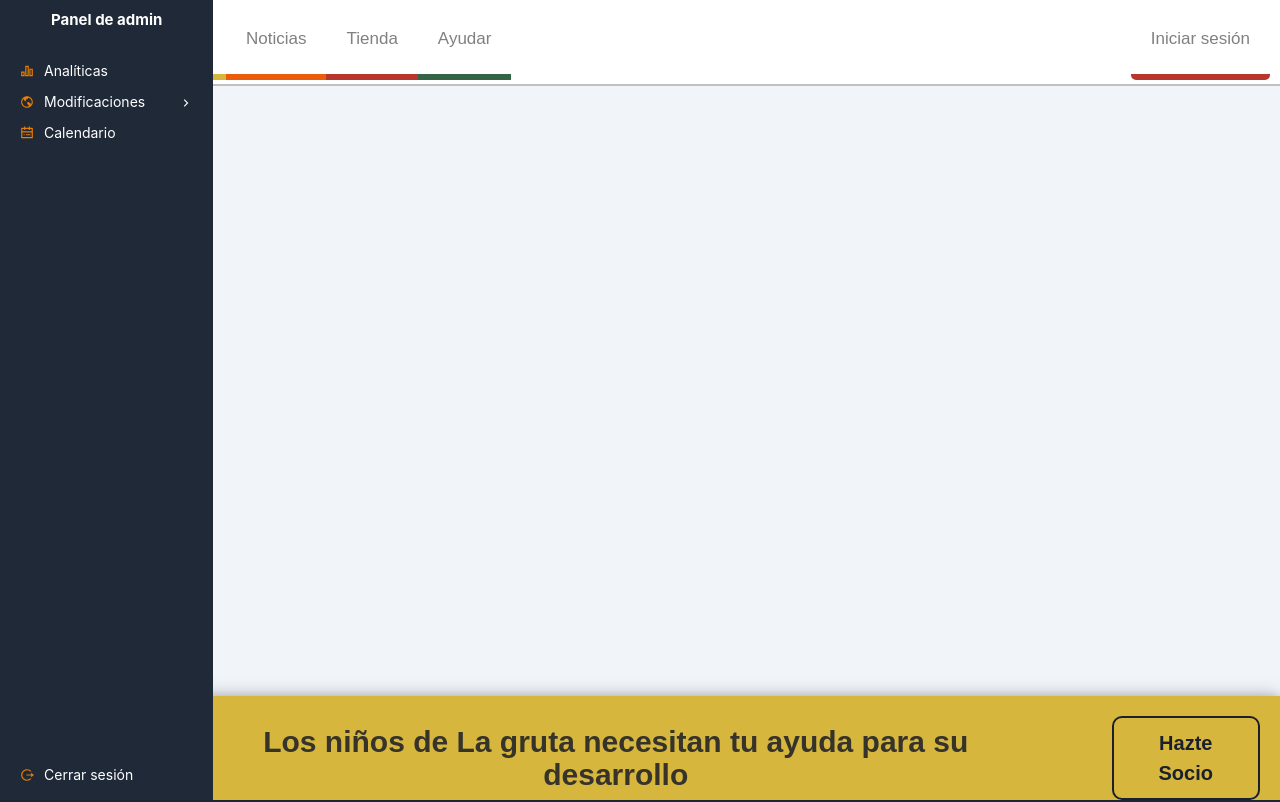
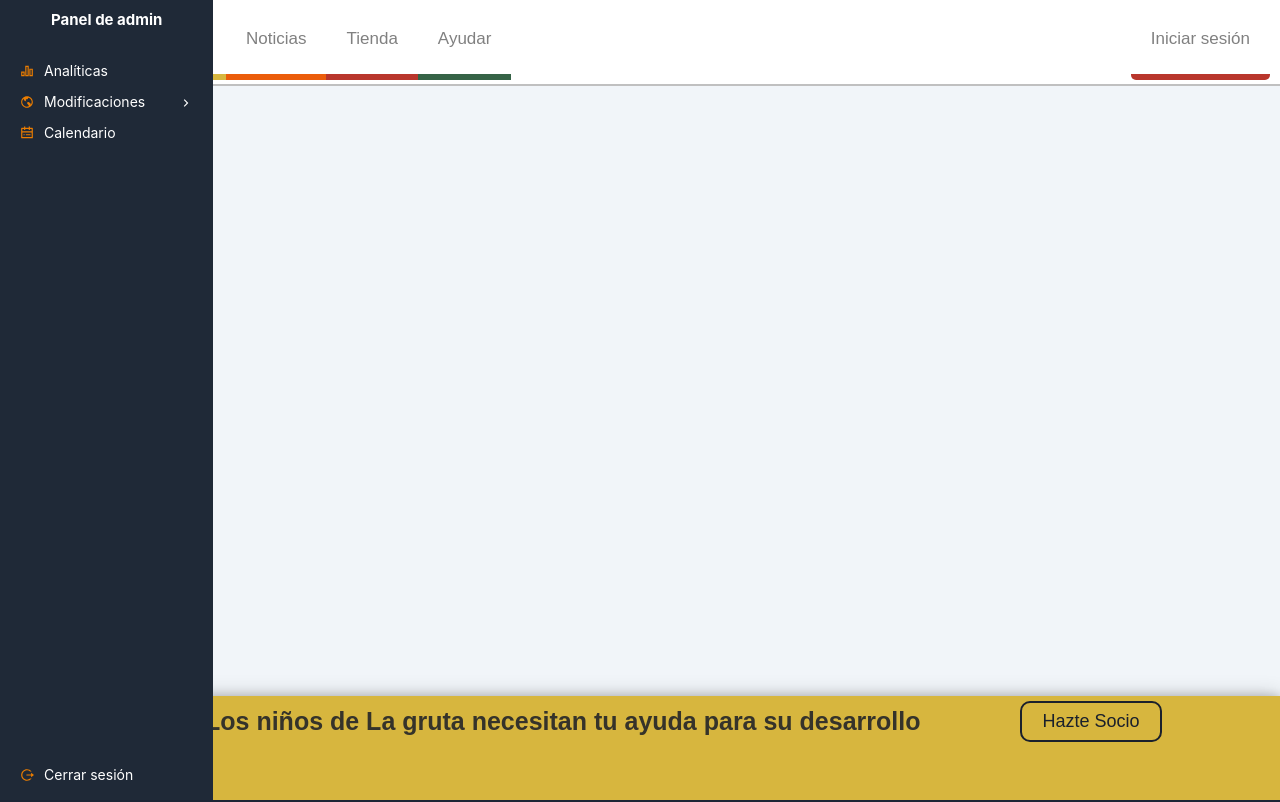
Before and after one commit to sofiaparraweb/lagrutaclient, a React (Vite) app: page /modifi in a window 1280 px wide. Shown: the top 802 px of the page. Built offline with nearby package versions, Linux system fonts and the light colour scheme; a web font is replaced by a local one.

Commit message:
localhost a deploy

```diff
--- a/src/Redux/actions.jsx
+++ b/src/Redux/actions.jsx
@@ -34,8 +34,8 @@ export const FORM_FOOTER = 'FORM_FOOTER';
 export const FORM_PADRINO = 'FORM_PADRINO';
 export const FORM_DONACION = 'FORM_DONACION';
 
-export const url = "http://localhost:3001";
-// export const url = "https://lagruta.onrender.com";
+//export const url = "http://localhost:3001";
+export const url = "https://lagruta.onrender.com";
 // const LOCAL = "http://localhost:3001";
 
 export function getAllActivity() {
--- a/src/components/DashBoard/Noticias/FormCreacion.jsx
+++ b/src/components/DashBoard/Noticias/FormCreacion.jsx
@@ -72,7 +72,8 @@ const FormCreacion = () => {
   };
 
   const handleSubmit = async (e) => {
-    const LOCAL = "http://localhost:3001";
+    const LOCAL = "https://lagruta.onrender.com";
+    // const LOCAL = "http://localhost:3001";
     e.preventDefault();
 
     const validationErrors = validate(name, date, description, selectedImage);
--- a/src/components/DashBoard/Noticias/FormularioNew.jsx
+++ b/src/components/DashBoard/Noticias/FormularioNew.jsx
@@ -76,7 +76,8 @@ const FormularioNews = () => {
   };
 
   const handleSubmit = async (e) => {
-    const LOCAL = "http://localhost:3001";
+    const LOCAL = "https://lagruta.onrender.com";
+    // const LOCAL = "http://localhost:3001";
     e.preventDefault();
 
     const validationErrors = validate(name, date, description, selectedImage);
--- a/src/components/DashBoard/Tienda/FormCreacion.jsx
+++ b/src/components/DashBoard/Tienda/FormCreacion.jsx
@@ -84,7 +84,8 @@ const FormCreacion = () => {
   };
 
   const handleSubmit = async (e) => {
-    const LOCAL = "http://localhost:3001";
+    const LOCAL = "https://lagruta.onrender.com";
+    // const LOCAL = "http://localhost:3001";
     e.preventDefault();
 
     const validationErrors = validate(
--- a/src/components/MensajeFloat/DonateNow.module.css
+++ b/src/components/MensajeFloat/DonateNow.module.css
@@ -15,23 +15,19 @@ font-family: 'Wicked Grit', sans-serif; */
   text-align: center;
   box-sizing:border-box;
   box-shadow:0 0 20px rgba(0,0,0,.2);
-
 }
-
-
 
 .modalcontent {
   width: 100%;
   height: 120px;
   background-color: #D7B63E;
-  padding: 20px;
+  padding: 5px;
   text-align: center;
   box-shadow: 0 0 10px rgba(0, 0, 0, 0.2);
   transition: opacity 0.3s ease;
   opacity: 1;
   font-family: 'Wicked Grit', sans-serif;
 }
-
 
 .modalcontent span {
   display: flex;
@@ -42,17 +38,16 @@ font-family: 'Wicked Grit', sans-serif; */
   font-family: 'Wicked Grit', sans-serif;
   font-weight: 600;
   color: #35332a;
-    font-size: 30px;
+  font-size: 25px;
   margin-left: 200px;
 }
 
 .buttonModal {
   border: solid 2px;
   font-family: 'Wicked Grit', sans-serif;
-    font-weight: bold;
   background-color: #D7B63E;
-    font-size: 20px;
-    padding: 10px 20px;
+  font-size: 18px;
+  padding: 5px 20px;
   border-radius: 10px;
   margin-left: 100px;
 }
--- a/src/components/Store/TiendaItems/TiendaItems.jsx
+++ b/src/components/Store/TiendaItems/TiendaItems.jsx
@@ -38,8 +38,8 @@ const TiendaItems = ({ id, name, image, price, stock, description, ProductsTypes
 
   const handleSubmit = async (event) => {
     event.preventDefault()
-    // await axios.post('https://lagruta.onrender.com/review/post', review)
-    await axios.post('http://localhost:3001/review/post', review)
+    await axios.post('https://lagruta.onrender.com/review/post', review)
+    //await axios.post('http://localhost:3001/review/post', review)
     .then(res=>alert("Gracias por opinar sobre nuestro producto!"))
     .catch((error) => alert(error))
   }
--- a/src/views/About/About.jsx
+++ b/src/views/About/About.jsx
@@ -30,10 +30,8 @@ const About = () => {
       <Mision />
       <Vision />
       <Valores />
-
       <Timeline />
       <Equipo />
-
     </div>
   );
 };
--- a/src/views/Home/FotosSlider/FotosSlider.module.css
+++ b/src/views/Home/FotosSlider/FotosSlider.module.css
@@ -2,7 +2,7 @@
   background-color: rgb(242, 217, 152, 0.77);
   padding-top: 10px;
   padding-left: 5px;
-  box-shadow: 0px 10px 11px -5px rgba(0,0,0,0.61);
+  box-shadow: 0px 0px 20px -5px rgba(0,0,0,0.61);
   margin-bottom: 40px;
 }
 
--- a/src/views/Home/FotosSlider/HeaderSlider.module.css
+++ b/src/views/Home/FotosSlider/HeaderSlider.module.css
@@ -8,7 +8,7 @@
   .ImagenesCarrusel {
     position: relative;
     width: 100%;
-    height: 750px;
+    height: 650px;
   }
 
   .ImagenesCarrusel img {
```
Also changed, not shown: src/views/About/Timeline/timeline.css (line endings or trailing spaces). Lines whose indentation alone changed are shown as unchanged.
